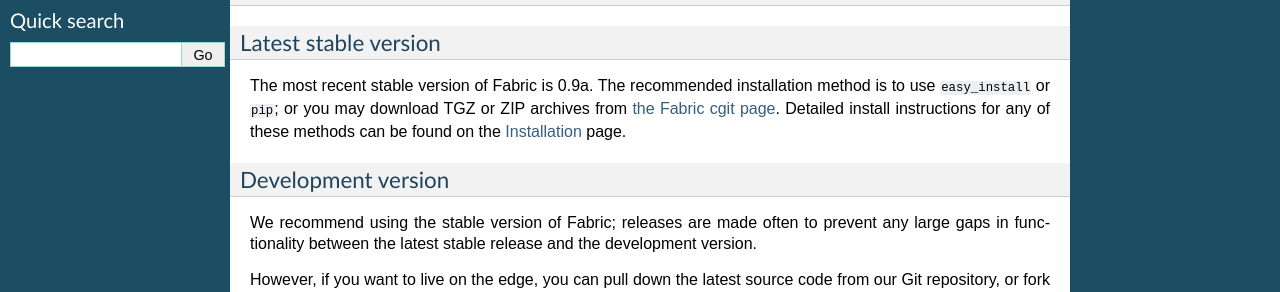
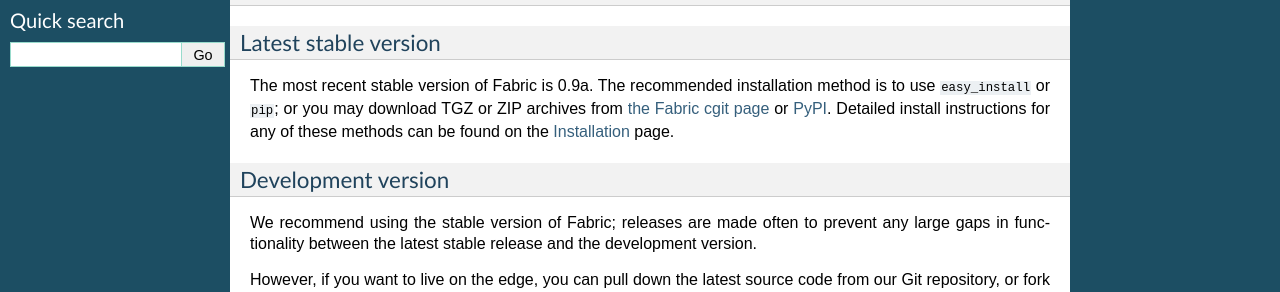
Before and after one commit to fabric/fabric, a Sphinx documentation site: the page built from docs/index.rst, in a window 1280 px wide. Shown: the part 429-721 px from the top of the page. Built offline with Sphinx 7.4.7, drawn with Linux system fonts in a browser that asks for light colours.

Commit message:
Tiny tweak to docs index re: PyPI

```diff
--- a/docs/index.rst
+++ b/docs/index.rst
@@ -25,9 +25,9 @@
 
 The most recent stable version of Fabric is |release|. The recommended
 installation method is to use ``easy_install`` or ``pip``; or you may download
-TGZ or ZIP archives from `the Fabric cgit page <http://git.fabfile.org>`_.
-Detailed install instructions for any of these methods can be found on the
-:doc:`installation` page.
+TGZ or ZIP archives from `the Fabric cgit page <http://git.fabfile.org>`_ or
+`PyPI <http://pypi.python.org/pypi/Fabric>`_.  Detailed install instructions
+for any of these methods can be found on the :doc:`installation` page.
 
 Development version
 -------------------
```
